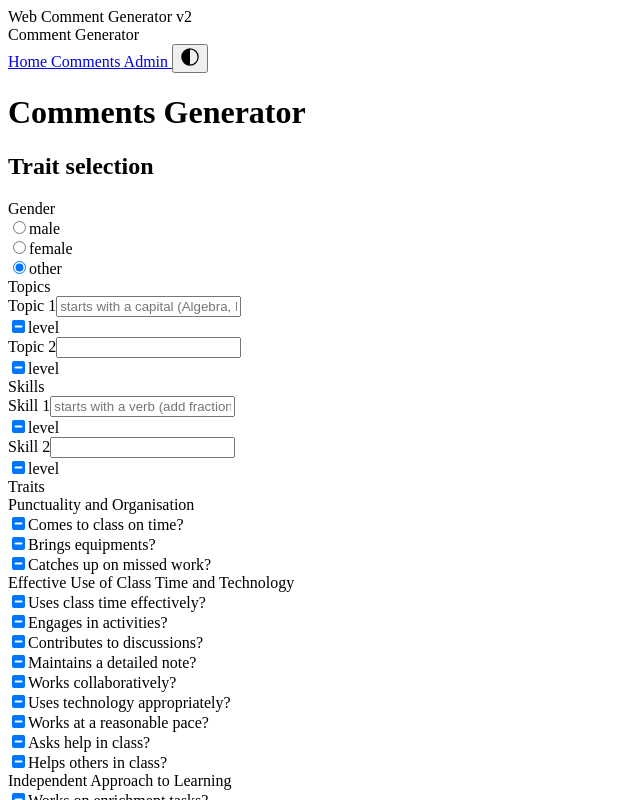
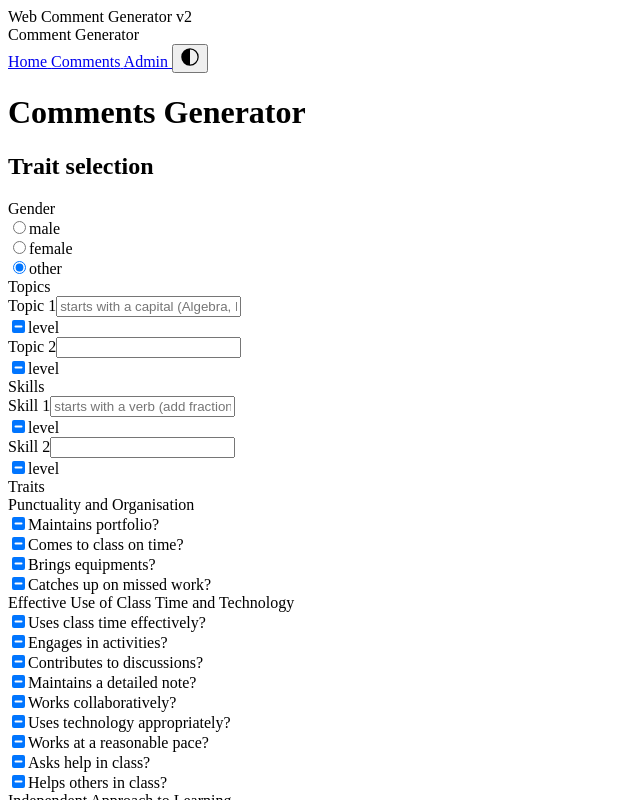
Before and after one commit to dongheenam/web-comments-react, a React (Vite) app: page /comments/write in a window 1280 px wide. Shown: the top 800 px of the page, without its empty margins (0-640 px from the left). Built offline with nearby package versions, Linux system fonts and the light colour scheme; the HTML template or start-up script is replaced by a standard one.

Commit message:
Add a trait

```diff
--- a/src/Comments.tsx
+++ b/src/Comments.tsx
@@ -74,6 +74,11 @@ export const traitsList = {
     "Follow the course requirements",
     "Follows HSC/IB course requirements?",
     "Follows HSC/IB course requirements",
+  ],
+  "asse-po-port": [
+    "Need more effort towards portfolio",
+    "Maintains portfolio?",
+    "Maintains portfolio well",
   ],
   "asse-ia-feed": [
     "Seek feedback from teacher",
```
